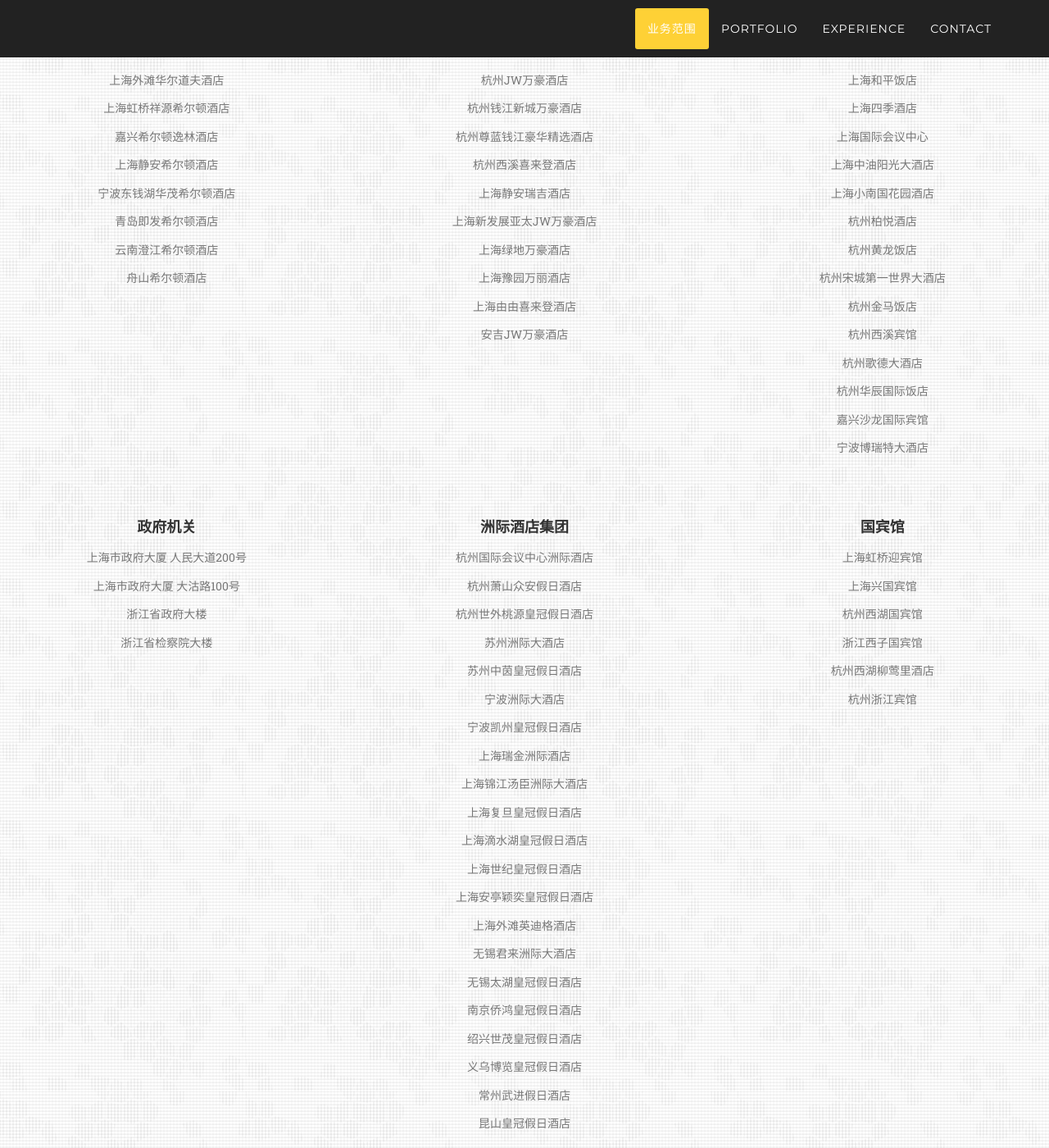
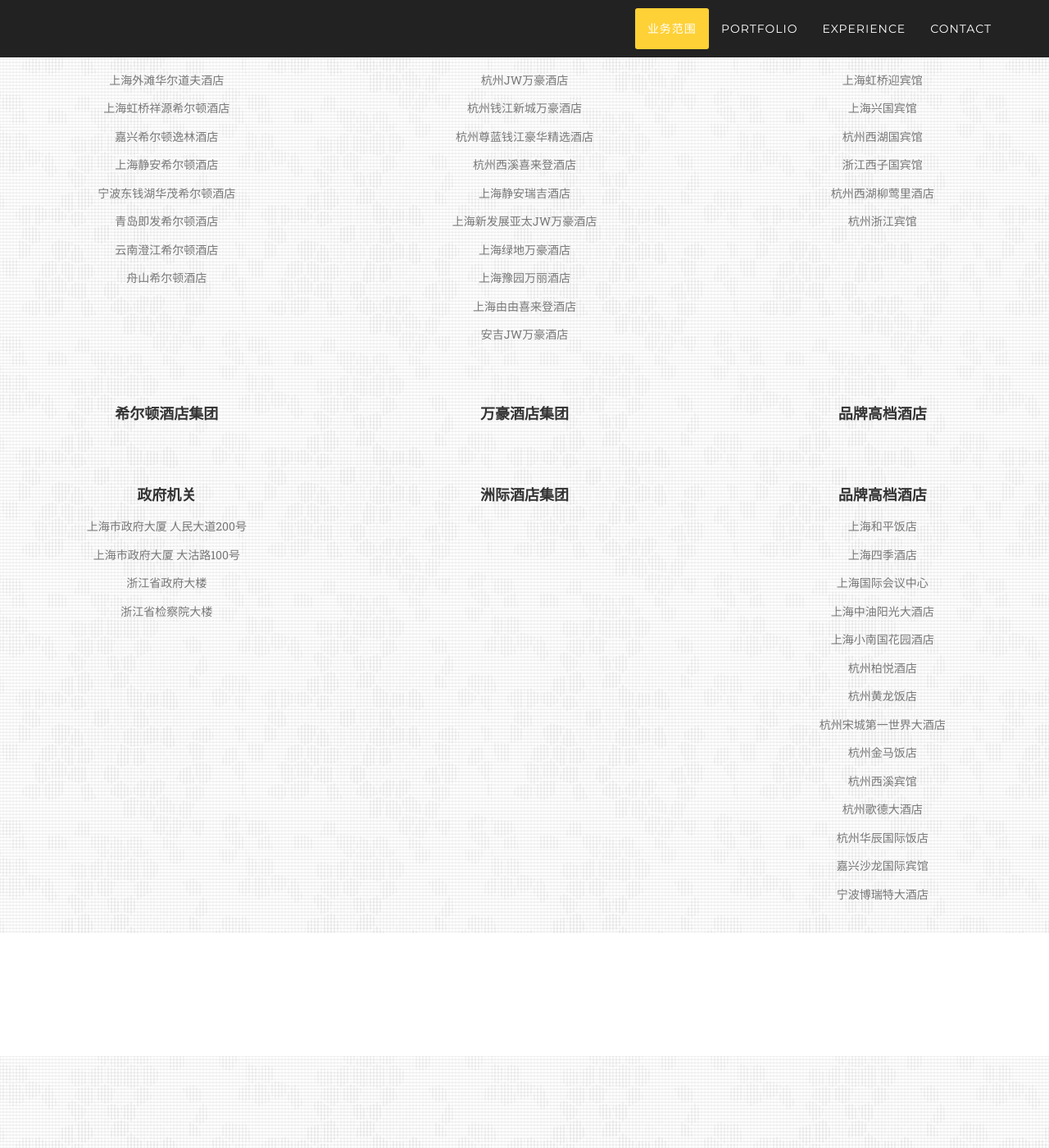
Before and after one commit to wxelec/wxelec.github.io, a Jekyll site: the page built from index.html, in a window 1280 px wide and 1400 px high, scrolled down 3020 px. Shown: the whole window at 82% size. Built offline with Jekyll 4.4.1, drawn with Linux system fonts in a browser that asks for light colours; some web fonts are replaced.

Commit message:
Update skills.html

```diff
--- a/_includes/skills.html
+++ b/_includes/skills.html
@@ -175,6 +175,42 @@
                     <p class="text-muted">上海由由喜来登酒店</p>
                     <p class="text-muted">安吉JW万豪酒店</p>
                 </div>
+
+                <div class="col-md-4">
+                    <h4 class="service-heading">国宾馆</h4>
+                    <p class="text-muted">上海虹桥迎宾馆</p>
+                    <p class="text-muted">上海兴国宾馆</p>
+                    <p class="text-muted">杭州西湖国宾馆</p>
+                    <p class="text-muted">浙江西子国宾馆</p>
+                    <p class="text-muted">杭州西湖柳莺里酒店</p>
+                    <p class="text-muted">杭州浙江宾馆</p>
+                </div>
+            </div>
+
+            <div class="row text-center  ">
+                <div class="col-md-4">
+                    <h4 class="service-heading">希尔顿酒店集团</h4>
+                </div>
+                <div class="col-md-4">
+                    <h4 class="service-heading">万豪酒店集团</h4>
+                </div>
+                <div class="col-md-4">
+                    <h4 class="service-heading">品牌高档酒店</h4>
+                </div>
+            </div>
+
+            <div class="row text-center  ">
+                <div class="col-md-4">
+                    <h4 class="service-heading">政府机关</h4>
+                    <p class="text-muted">上海市政府大厦 人民大道200号</p>
+                    <p class="text-muted">上海市政府大厦 大沽路100号</p>
+                    <p class="text-muted">浙江省政府大楼</p>
+                    <p class="text-muted">浙江省检察院大楼</p>
+                </div>
+                <div class="col-md-4">
+                    <h4 class="service-heading">洲际酒店集团</h4>
+
+                </div>
                 <div class="col-md-4">
                     <h4 class="service-heading">品牌高档酒店</h4>
                     <p class="text-muted">上海和平饭店</p>
@@ -192,49 +228,7 @@
                     <p class="text-muted">嘉兴沙龙国际宾馆</p>
                     <p class="text-muted">宁波博瑞特大酒店</p>
                 </div>
-            </div>
 
-            <div class="row text-center  ">
-                <div class="col-md-4">
-                    <h4 class="service-heading">政府机关</h4>
-                    <p class="text-muted">上海市政府大厦 人民大道200号</p>
-                    <p class="text-muted">上海市政府大厦 大沽路100号</p>
-                    <p class="text-muted">浙江省政府大楼</p>
-                    <p class="text-muted">浙江省检察院大楼</p>
-                </div>
-                <div class="col-md-4">
-                    <h4 class="service-heading">洲际酒店集团</h4>
-                    <p class="text-muted">杭州国际会议中心洲际酒店</p>
-                    <p class="text-muted">杭州萧山众安假日酒店</p>
-                    <p class="text-muted">杭州世外桃源皇冠假日酒店</p>
-                    <p class="text-muted">苏州洲际大酒店</p>
-                    <p class="text-muted">苏州中茵皇冠假日酒店</p>
-                    <p class="text-muted">宁波洲际大酒店</p>
-                    <p class="text-muted">宁波凯州皇冠假日酒店</p>
-                    <p class="text-muted">上海瑞金洲际酒店</p>
-                    <p class="text-muted">上海锦江汤臣洲际大酒店</p>
-                    <p class="text-muted">上海复旦皇冠假日酒店</p>
-                    <p class="text-muted">上海滴水湖皇冠假日酒店</p>
-                    <p class="text-muted">上海世纪皇冠假日酒店</p>
-                    <p class="text-muted">上海安亭颖奕皇冠假日酒店</p>
-                    <p class="text-muted">上海外滩英迪格酒店</p>
-                    <p class="text-muted">无锡君来洲际大酒店</p>
-                    <p class="text-muted">无锡太湖皇冠假日酒店</p>
-                    <p class="text-muted">南京侨鸿皇冠假日酒店</p>
-                    <p class="text-muted">绍兴世茂皇冠假日酒店</p>
-                    <p class="text-muted">义乌博览皇冠假日酒店</p>
-                    <p class="text-muted">常州武进假日酒店</p>
-                    <p class="text-muted">昆山皇冠假日酒店</p>
-                </div>
-                <div class="col-md-4">
-                    <h4 class="service-heading">国宾馆</h4>
-                    <p class="text-muted">上海虹桥迎宾馆</p>
-                    <p class="text-muted">上海兴国宾馆</p>
-                    <p class="text-muted">杭州西湖国宾馆</p>
-                    <p class="text-muted">浙江西子国宾馆</p>
-                    <p class="text-muted">杭州西湖柳莺里酒店</p>
-                    <p class="text-muted">杭州浙江宾馆</p>
-                </div>
             </div>
 
 
```
